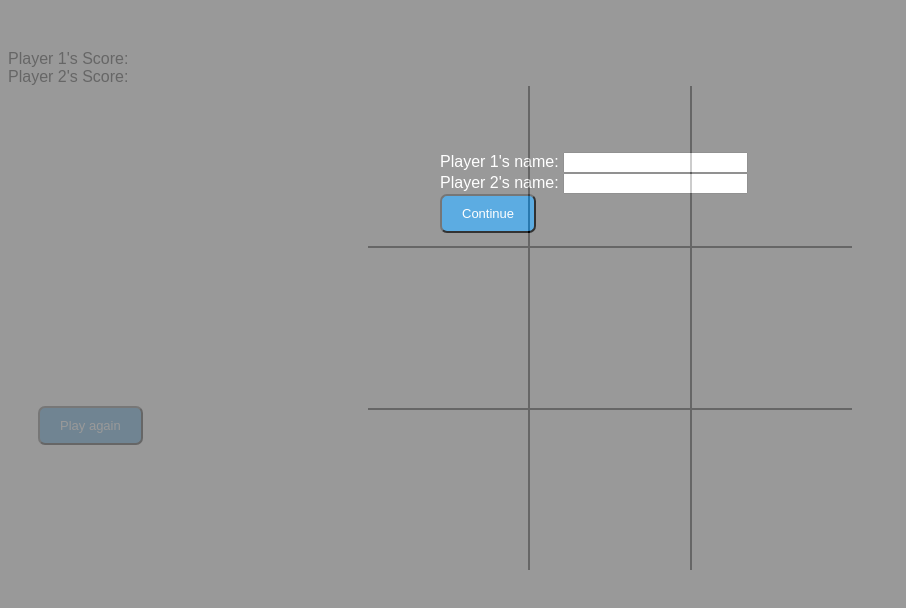
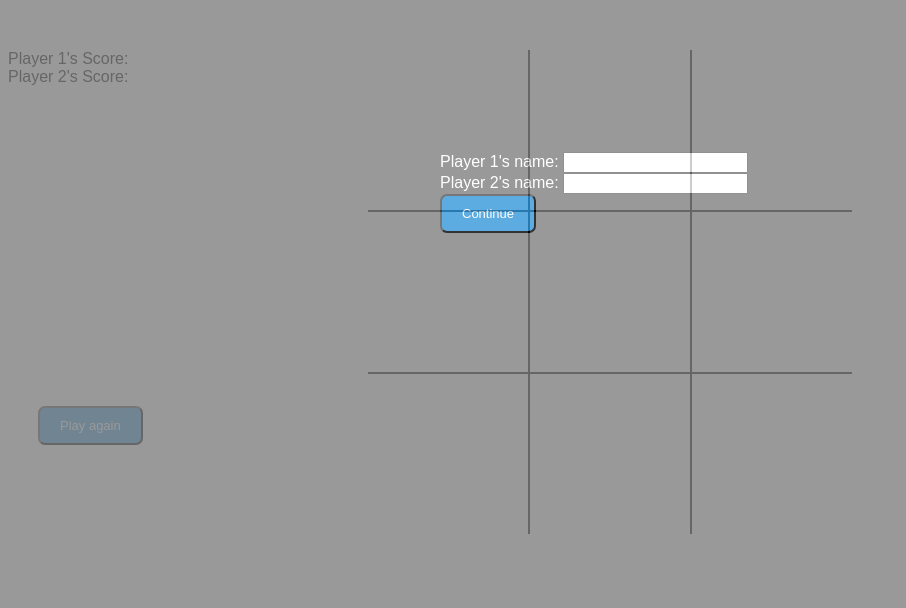
Before and after one commit to ith-harvey/Tictactoe, a plain HTML site: page index.html in a window 1280 px wide. Shown: the part 48-656 px from the top of the page, without its empty margins (0-906 px from the left). Drawn offline with Linux system fonts and the light colour scheme.

Commit message:
andy refactor 1

```diff
--- a/Tictac2.js
+++ b/Tictac2.js
@@ -2,19 +2,19 @@
 
 /*javascript object - key value mapping
 */
-var map = {
- s1: document.getElementById('s1'),
- s2: document.getElementById('s2'),
- s3: document.getElementById('s3'),
-
- s4: document.getElementById('s4'),
- s5: document.getElementById('s5'),
- s6: document.getElementById('s6'),
-
- s7: document.getElementById('s7'),
- s8: document.getElementById('s8'),
- s9: document.getElementById('s9'),
-}
+//var map = {
+// s1: document.getElementById('s1'),
+// s2: document.getElementById('s2'),
+// s3: document.getElementById('s3'),
+//
+// s4: document.getElementById('s4'),
+// s5: document.getElementById('s5'),
+// s6: document.getElementById('s6'),
+//
+// s7: document.getElementById('s7'),
+// s8: document.getElementById('s8'),
+// s9: document.getElementById('s9'),
+//}
 
 var Gb = document.getElementById('gameboard');
 var h2 = document.getElementById('h2');
@@ -52,6 +52,9 @@ var mKillP2 = 0;
 var xoro
 var player1
 var player2
+
+var gameover = false;
+
 
 for (var i = 0; i < 3; i++){
     arr1[i]= new Array(3);
@@ -338,10 +341,85 @@ function goCheck() {
 }
 
 
-function onclickfunc(e) {
-    if(slot[e.target.id]['xoro'] <= 0) {
-        slot[e.target.id]['xoro'] = nextTurn(e);
-        playsMade(e.target.id);
+function onclickfunc() {
+    var boxNumber = event.target.getAttribute("data-player");
+    if (boxNumber == "false") {
+        event.target.setAttribute("data-player", turn);
+        turn = turn ? 0 : 1;
+        processTurn();
+    }
+}
+
+
+function processBoxGroup(initial, condition, increment) {
+    let state = -1;
+    let hasWon = true;
+    let winner = -1;
+
+    for (let y = initial; y < condition; y = increment(y)) {
+        let attr = document.getElementById("s" + y).getAttribute("data-player");
+        if(attr == "false") {
+            hasWon = false;
+            break;
+        }
+        if(state == -1) {
+            state = attr;
+            winner = attr;
+        }
+        else if(state != attr){
+            hasWon = false;
+            break;
+        }
+    }
+    if(hasWon) {
+      console.log("Player " + winner + " has won!");
+    }
+
+}
+
+function rowIncrement(y) {
+    return y+=1;
+}
+
+function columnIncrement(y) {
+    return y+3;
+}
+
+function diag1Increment(y) {
+    return y+4;
+}
+
+function diag2Increment(y) {
+    return y+2;
+}
+
+
+function processTurn() {
+
+    if (gameover) return;
+
+    // processing rows
+    for (let x = 0; x < 3; x++) {
+        processBoxGroup(3*x, 3*x+3, rowIncrement);
+
+    }
+
+    // processing columns
+    for (let x = 0; x < 3; x++){
+       processBoxGroup(0, x+7, columnIncrement);
+    }
+
+    // processing diagonals
+    processBoxGroup(0, 9, diag1Increment);
+    processBoxGroup(2, 7, diag2Increment);
+
+}
+
+
+function onclickfunc1() {
+    if(slot[event.target.id]['xoro'] <= 0) {
+        slot[event.target.id]['xoro'] = nextTurn(event);
+        playsMade(event.target.id);
         goCheck();
     }
 
@@ -434,15 +512,3 @@ function Multikill(whowon) {
 
 submit.addEventListener("click",submitform, false);
 restart.addEventListener("click", restarting, false);
-
-s1.addEventListener("click", onclickfunc, false);
-s2.addEventListener("click", onclickfunc, false);
-s3.addEventListener("click", onclickfunc, false);
-
-s4.addEventListener("click", onclickfunc, false);
-s5.addEventListener("click", onclickfunc, false);
-s6.addEventListener("click", onclickfunc, false);
-
-s7.addEventListener("click", onclickfunc, false);
-s8.addEventListener("click", onclickfunc, false);
-s9.addEventListener("click", onclickfunc, false);
--- a/index.html
+++ b/index.html
@@ -15,7 +15,9 @@
             <input type="submit" value="Continue" id="submit">
      </form>
         </div>
-    <div id="Score">
+    <div id="display-wrapper">
+        <div id ="game-info">
+            <div id="score">
                 <div id="p1Score">Player 1's Score:<div id="scoreNum1"></div>
                 </div>
                 <div id="p2Score">Player 2's Score:<div id="scoreNum2"></div>
@@ -28,31 +30,54 @@
                     <button id="restart">Play again</button>
                 </div>
             </div>
-    <div class="gameboard" id='gameboard'>
+        </div>
+        <div id='gameboard'>
             <img src="Redline.png" alt="rline" id="rLineVert">
             <div class="top">
-  <div class="container">
-    <div class="box" id="s1"></div>
-    <div class="box" id="s2"></div>
-    <div class="box" id="s3"></div>
+                <div class="box" id="s0" data-player=false onclick="onclickfunc()">
+                    <img src='images/cross.png' class='imgg x'>
+                    <img src='images/o.png' class='imgg o'>
+                </div>
+                <div class="box" id="s1" data-player=false onclick="onclickfunc()">
+                    <img src='images/cross.png' class='imgg x'>
+                    <img src='images/o.png' class='imgg o'>
+                </div>
+                <div class="box" id="s2" data-player=false onclick="onclickfunc()">
+                    <img src='images/cross.png' class='imgg x'>
+                    <img src='images/o.png' class='imgg o'>
                 </div>
             </div>
 
 
             <div class="middle">
-  <div class="container">
-    <div class="box" id="s4"></div>
-    <div class="box" id="s5"></div>
-    <div class="box" id="s6"></div>
+                <div class="box" id="s3" data-player=false onclick="onclickfunc()">
+                    <img src='images/cross.png' class='imgg x'>
+                    <img src='images/o.png' class='imgg o'>
+                </div>
+                <div class="box" id="s4" data-player=false onclick="onclickfunc()">
+                    <img src='images/cross.png' class='imgg x'>
+                    <img src='images/o.png' class='imgg o'>
+                </div>
+                <div class="box" id="s5" data-player=false onclick="onclickfunc()">
+                    <img src='images/cross.png' class='imgg x'>
+                    <img src='images/o.png' class='imgg o'>
                 </div>
             </div>
 
 
             <div class="bottom">
-  <div class="container">
-    <div class="box" id="s7"></div>
-    <div class="box" id="s8"></div>
-    <div class="box" id="s9"></div>
+                <div class="box" id="s6" data-player=false onclick="onclickfunc()">
+                    <img src='images/cross.png' class='imgg x'>
+                    <img src='images/o.png' class='imgg o'>
+                </div>
+                <div class="box" id="s7" data-player=false onclick="onclickfunc()">
+                    <img src='images/cross.png' class='imgg x'>
+                    <img src='images/o.png' class='imgg o'>
+                </div>
+                <div class="box" id="s8" data-player=false onclick="onclickfunc()">
+                    <img src='images/cross.png' class='imgg x'>
+                    <img src='images/o.png' class='imgg o'>
+                </div>
             </div>
         </div>
     </div>
--- a/tictac.css
+++ b/tictac.css
@@ -33,6 +33,13 @@ h2 {
     opacity: .8;
 }
 
+#display-wrapper {
+    display: flex;
+    flex-wrap: wrap;
+
+}
+
+
 h3 {
     color: white;
     font-family: sans-serif;
@@ -59,12 +66,11 @@ h3 {
 
 }
 
-.gameboard {
-    width: 500px;
-    height: 500px;
-    margin: auto;
+#gameboard {
+    min-width: 500px;
     border-radius: 25px;
     float: left;
+    font-size: 0px;
 }
 
 #rLineVert {
@@ -165,11 +171,20 @@ h3 {
 
 }
 
+.box[data-player="1"] .x {
+    display: inline-block;
+}
+
+.box[data-player="0"] .o {
+    display: inline-block;
+}
+
 .imgg {
     width:160px;
     height: 160px;
     padding: 0px;
     margin: 0px;
+    display: none;
 }
 
 .dissableClick {
@@ -178,7 +193,6 @@ h3 {
 }
 
 #statusContain {
-    float:left;
     height: 400px;
     width: 300px;
     margin: 0 30 0 30;
@@ -216,97 +230,74 @@ submit:hover {
   text-decoration: none;
 }
 
-#s1 {
-    float:left;
+
+.box {
+    display: inline-block;
     width: 160px;
-    Height: 160px;
+    height: 160px;
+    padding: 0px;
+    margin: 0px;
+
+}
+
+#s0 {
+
     border-bottom: 1.25px solid black;
     border-right: 1.25px solid black;
-    padding: 0px;
-    margin: 0px;
+
+}
+
+#s1 {
+    border-bottom: 1.25px solid black;
+    border-right: 1.25px solid black;
+    border-left: 1.25px solid black;
+
+
 }
 
 #s2 {
-    float:left;
-    width: 160px;
-    height: 160px;
     border-bottom: 1.25px solid black;
-    border-right: 1.25px solid black;
     border-left: 1.25px solid black;
-    padding: 0px;
-    margin: 0px;
+
+
 }
 
 #s3 {
-    float:left;
-    Width: 160px;
-    Height: 160px;
     border-bottom: 1.25px solid black;
-    border-left: 1.25px solid black;
-    padding: 0px;
-    margin: 0px;
+    border-right: 1.25px solid black;
+    border-top: 1.25px solid black;
+
+
 }
 
 #s4 {
-    float:left;
-    Width: 160px;
-    Height: 160px;
-    border-bottom: 1.25px solid black;
-    border-right: 1.25px solid black;
-    border-top: 1.25px solid black;
-    padding: 0px;
-    margin: 0px;
+    border: 1.25px solid black;
+
+
 }
 
 #s5 {
-    float:left;
-    Width: 160px;
-    Height: 160px;
-    border: 1.25px solid black;
-    padding: 0px;
-    margin: 0px;
+    border-bottom: 1.25px solid black;
+    border-left: 1.25px solid black;
+    border-top: 1.25px solid black;
+
+
 }
 
 #s6 {
-    float:left;
-    Width: 160px;
-    Height: 160px;
-    border-bottom: 1.25px solid black;
-    border-left: 1.25px solid black;
+    border-right: 1.25px solid black;
     border-top: 1.25px solid black;
-    padding: 0px;
-    margin: 0px;
 }
 
 #s7 {
-    float:left;
-    Width: 160px;
-    Height: 160px;
+    border-top: 1.25px solid black;
+    border-left: 1.25px solid black;
     border-right: 1.25px solid black;
-    border-top: 1.25px solid black;
-    padding: 0px;
-    margin: 0px;
 }
 
 #s8 {
-    float:left;
-    Width: 160px;
-    Height: 160px;
-    border-top: 1.25px solid black;
-    border-left: 1.25px solid black;
-    border-right: 1.25px solid black;
-    padding: 0px;
-    margin: 0px;
-}
-
-#s9 {
-    float:left;
-    Width: 160px;
-    Height: 160px;
     border-left: 1.25px solid black;
     border-top: 1.25px solid black;
-    padding: 0px;
-    margin: 0px;
 }
 
 #playsMade {
@@ -314,5 +305,4 @@ submit:hover {
     float: left;
     width: 300px;
     height: 320px;
-
 }
```
Lines whose indentation alone changed are shown as unchanged.
